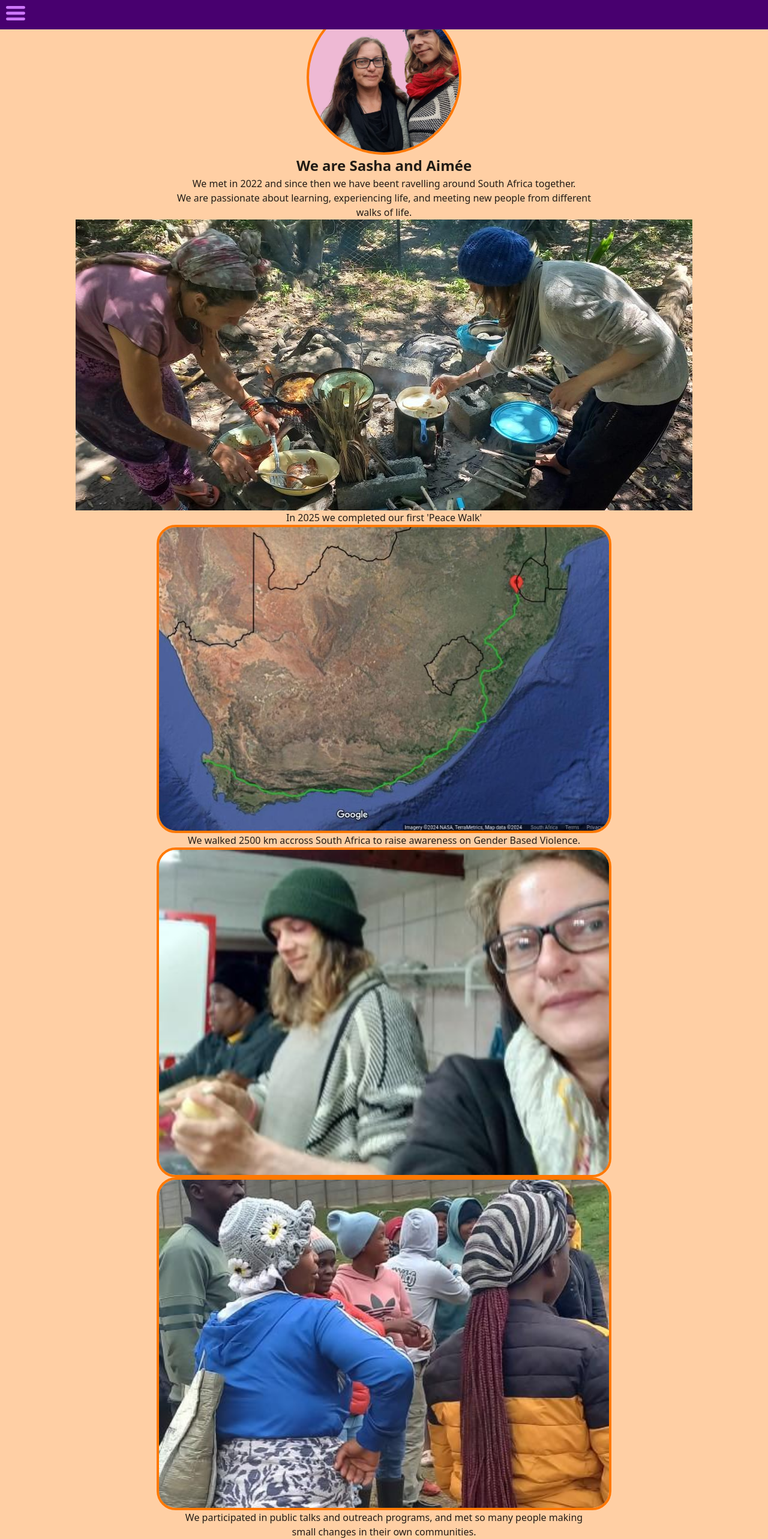
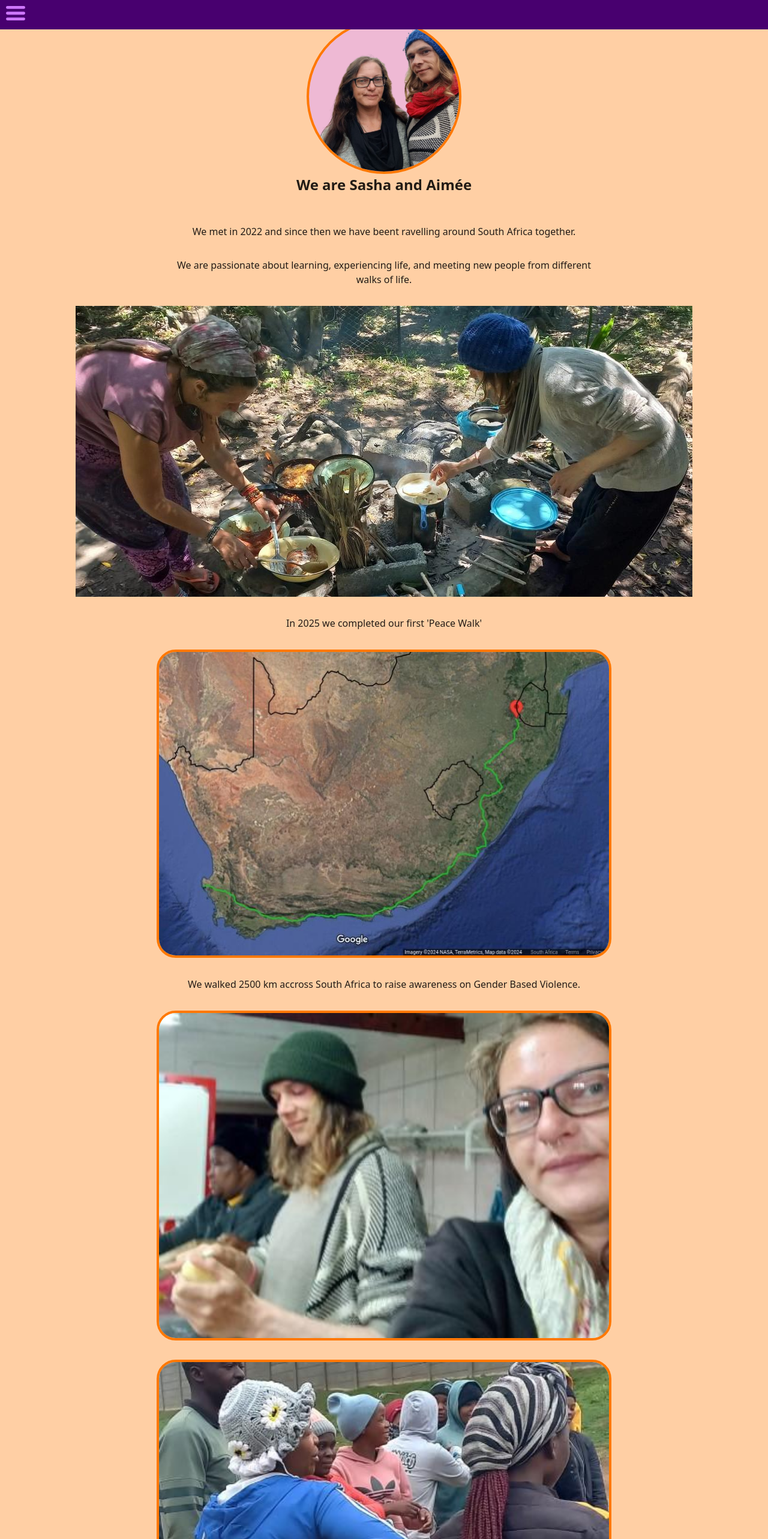
Before and after one commit to almac8/stories_inbetween, a React (Vite) app: page /who_we_are in a window 1280 px wide. Shown: the top 2566 px of the page at 60% size. Built offline with nearby package versions, Linux system fonts and the light colour scheme.

Commit message:
Basic layout spacing

```diff
--- a/src/sections/WhatWeDoSection/WhatWeDoSection.css
+++ b/src/sections/WhatWeDoSection/WhatWeDoSection.css
@@ -7,14 +7,17 @@
 
 #bicycles_image {
   width: 100%;
+  margin: 1rem 0;
 }
 
 #pyramid_image {
   width: 100%;
+  margin: 1rem 0;
 }
 
 p {
   text-align: center;
+  margin: 1rem;
 }
 
 @media screen and (min-width: 800px) {
--- a/src/sections/WhoWeAreSection/WhoWeAreSection.css
+++ b/src/sections/WhoWeAreSection/WhoWeAreSection.css
@@ -14,30 +14,42 @@
 
   border-radius: 50%;
   border: 4px solid #FF7800;
+
+  margin-top: 2rem;
 }
 
 #fire_image{
   width: 100%;
+  margin: 1rem 0;
 }
 
 #map_image{
   width: 100%;
+  margin: 1rem 0;
 }
 
 #kitchen_image{
   width: 100%;
+  margin: 1rem 0;
 }
 
 #talk_1_image{
   width: 100%;
+  margin: 1rem 0;
 }
 
 #talk_2_image{
   width: 100%;
+  margin: 1rem 0;
 }
 
 p {
   text-align: center;
+  margin: 1rem;
+}
+
+#who_we_are_section > h2 {
+  margin-bottom: 2rem;
 }
 
 @media screen and (min-width: 800px) {
```
